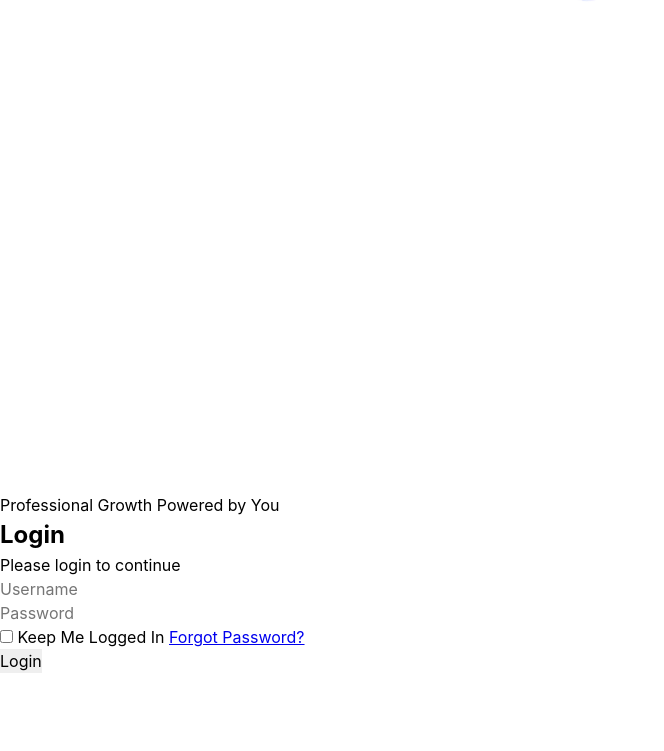
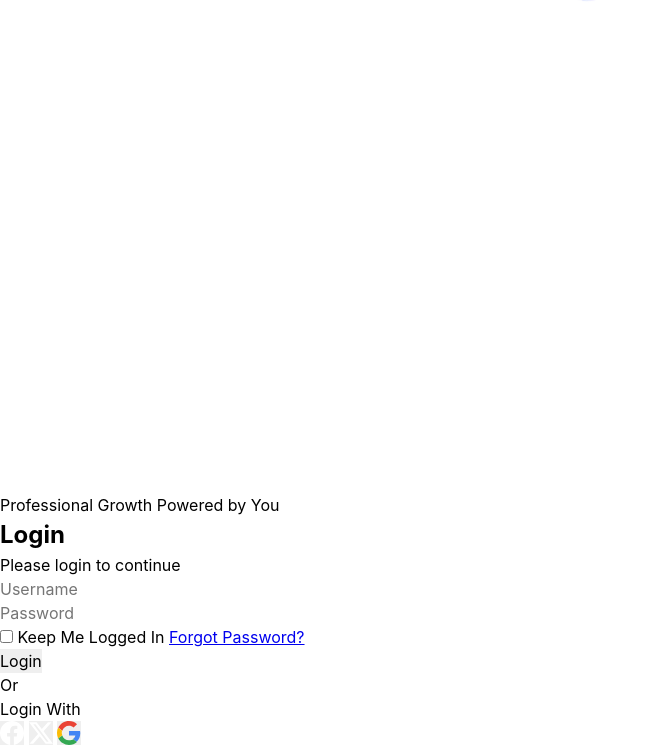
Before and after one commit to Luz-Moreno-Campos/pro-job, a plain HTML site: page index.html in a window 1280 px wide. Shown: the part 1427-2178 px from the top of the page, without its empty margins (0-664 px from the left). Before the commit the page ends 2100 px from the top, so only its background shows below. Drawn offline with Linux system fonts and the light colour scheme; no server answers.

Commit message:
SVG Html

```diff
--- a/index.html
+++ b/index.html
@@ -1,5 +1,6 @@
 <!DOCTYPE html>
 <html>
+
 <head>
   <meta charset="utf-8">
   <meta name="viewport" content="width=device-width, initial-scale=1">
@@ -11,12 +12,15 @@
   <link rel="stylesheet" href="./assets/styles/index.css" media="all">
   <link rel="preconnect" href="https://fonts.googleapis.com">
   <link rel="preconnect" href="https://fonts.gstatic.com" crossorigin>
-    <link href="https://fonts.googleapis.com/css2?family=Inter:ital,opsz,wght@0,14..32,100..900;1,14..32,100..900&family=Poppins:ital,wght@0,100;0,200;0,300;0,400;0,500;0,600;0,700;0,800;0,900;1,100;1,200;1,300;1,400;1,500;1,600;1,700;1,800;1,900&display=swap"rel="stylesheet">
+  <link
+    href="https://fonts.googleapis.com/css2?family=Inter:ital,opsz,wght@0,14..32,100..900;1,14..32,100..900&family=Poppins:ital,wght@0,100;0,200;0,300;0,400;0,500;0,600;0,700;0,800;0,900;1,100;1,200;1,300;1,400;1,500;1,600;1,700;1,800;1,900&display=swap"
+    rel="stylesheet">
   <link href="https://fonts.googleapis.com/css2?family=Roboto:wght@300;400;500;700&display=swap" rel="stylesheet">
   <link rel="stylesheet" href="https://cdnjs.cloudflare.com/ajax/libs/font-awesome/7.0.1/css/all.min.css">
   <script src="./assets/script/script.js" defer></script>
   <title>ProJob Login</title>
 </head>
+
 <body>
   <main>
     <div class="blob blob-1"></div>
@@ -28,14 +32,14 @@
         <img src="./assets/media/LoginImage.png" alt="Secure login illustration" />
         <div class="img-tagline">Professional Growth Powered by You</div>
       </aside>
-        <aside class=""panel-right>
+      <aside class="" panel-right>
         <h1 class="login-title">Login</h1>
         <p class="login-sub">Please login to continue</p>
         <div class="form-group">
-              <input type="text" id="username" placeholder="Username"/>
+          <input type="text" id="username" placeholder="Username" />
         </div>
         <div class="form-group">
-              <input type="password" id="password" placeholder="Password"/>
+          <input type="password" id="password" placeholder="Password" />
         </div>
         <div class="form-row">
           <label class="checkbox-label">
@@ -44,9 +48,41 @@
           <a href="#" class="forgot-link">Forgot Password?</a>
         </div>
         <button class="btn-login">Login</button>
+        <div class="divider">Or<br>Login With</div>
+        <!-- These SVG Html were copied from chatGPT, I checked online and read that png, svg and jpeg also have html codes -->
+        <div class="social-btns">
+          <button class="social-btn fb" title="Login with Facebook"><svg xmlns="http://www.w3.org/2000/svg"
+              viewBox="0 0 24 24" width="24" height="24" fill="white">
+
+              <path
+                d="M24 12.073C24 5.405 18.627 0 12 0S0 5.405 0 12.073C0 18.1 4.388 23.094 10.125 24v-8.437H7.078v-3.49h3.047V9.41c0-3.025 1.791-4.697 4.533-4.697 1.312 0 2.686.236 2.686.236v2.971h-1.513c-1.491 0-1.956.93-1.956 1.883v2.27h3.328l-.532 3.49h-2.796V24C19.612 23.094 24 18.1 24 12.073z" />
+            </svg></button>
+          <button class="social-btn tw" title="Login with X"><svg xmlns="http://www.w3.org/2000/svg" viewBox="0 0 24 24"
+              width="24" height="24" fill="white">
+
+              <path
+                d="M18.901 1.153h3.68l-8.04 9.19L24 22.847h-7.406l-5.8-7.584-6.64 7.584H.474l8.6-9.83L0 1.153h7.594l5.243 6.932 6.064-6.932zm-1.292 19.49h2.039L6.486 3.24H4.298l13.311 17.404z" />
+            </svg></button>
+          <button class="social-btn gg" title="Login with Google"><svg xmlns="http://www.w3.org/2000/svg"
+              viewBox="0 0 48 48" width="24px" height="24px">
+
+              <path fill="#EA4335"
+                d="M24 9.5c3.54 0 6.69 1.22 9.18 3.6l6.85-6.85C35.94 2.57 30.37 0 24 0 14.64 0 6.57 5.38 2.56 13.22l7.98 6.19C12.43 13.72 17.74 9.5 24 9.5z" />
+
+              <path fill="#4285F4"
+                d="M46.5 24.5c0-1.64-.15-3.22-.43-4.73H24v9.02h12.7c-.55 2.96-2.21 5.47-4.71 7.16l7.31 5.67C43.99 37.28 46.5 31.41 46.5 24.5z" />
+
+              <path fill="#FBBC05"
+                d="M10.54 28.41A14.5 14.5 0 019.5 24c0-1.53.27-3 .75-4.41l-7.98-6.19A23.93 23.93 0 000 24c0 3.87.93 7.53 2.56 10.78l7.98-6.37z" />
+
+              <path fill="#34A853"
+                d="M24 48c6.48 0 11.92-2.13 15.89-5.78l-7.31-5.67c-2.03 1.36-4.62 2.16-8.58 2.16-6.26 0-11.57-4.22-13.46-9.91l-7.98 6.37C6.57 42.62 14.64 48 24 48z" />
+            </svg></button>
+        </div>
       </aside>
     </div>
 
   </main>
 </body>
+
 </html>
```
Lines whose indentation alone changed are shown as unchanged.
